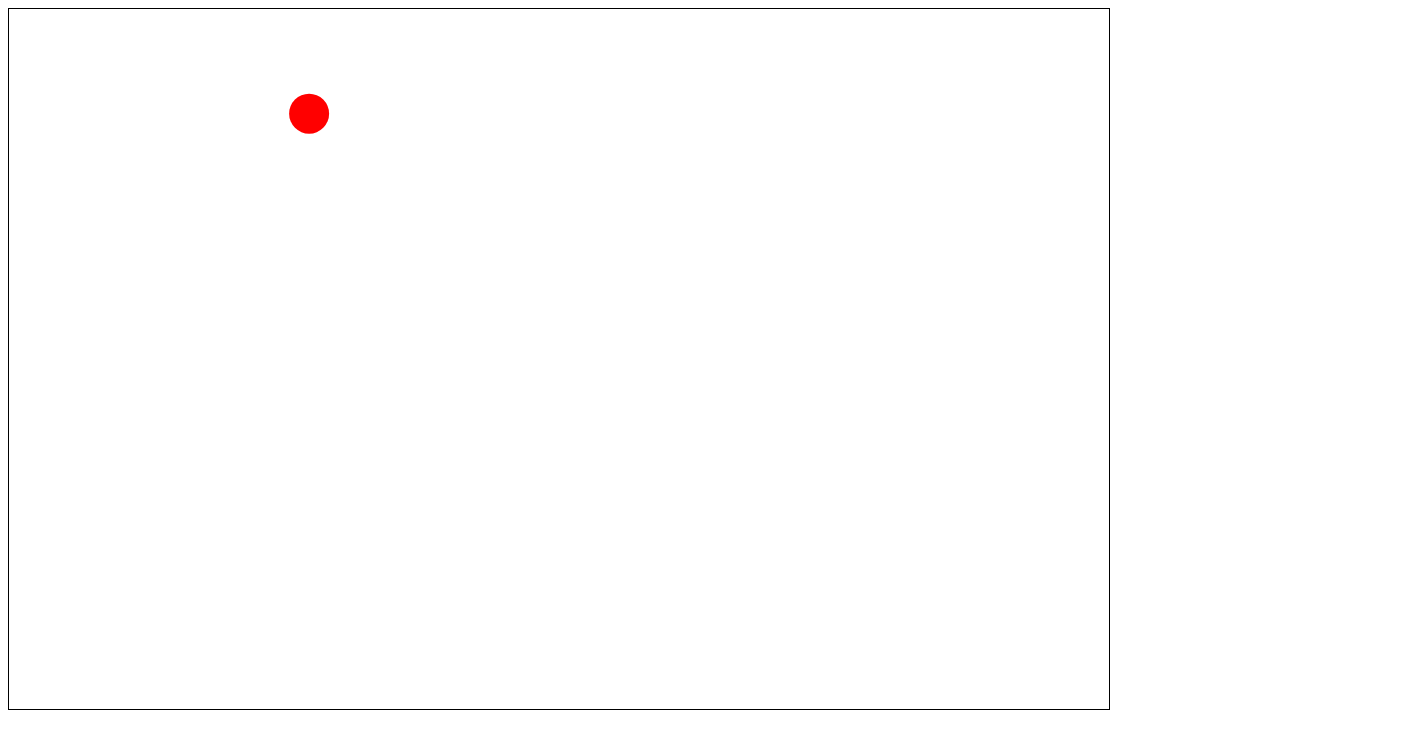
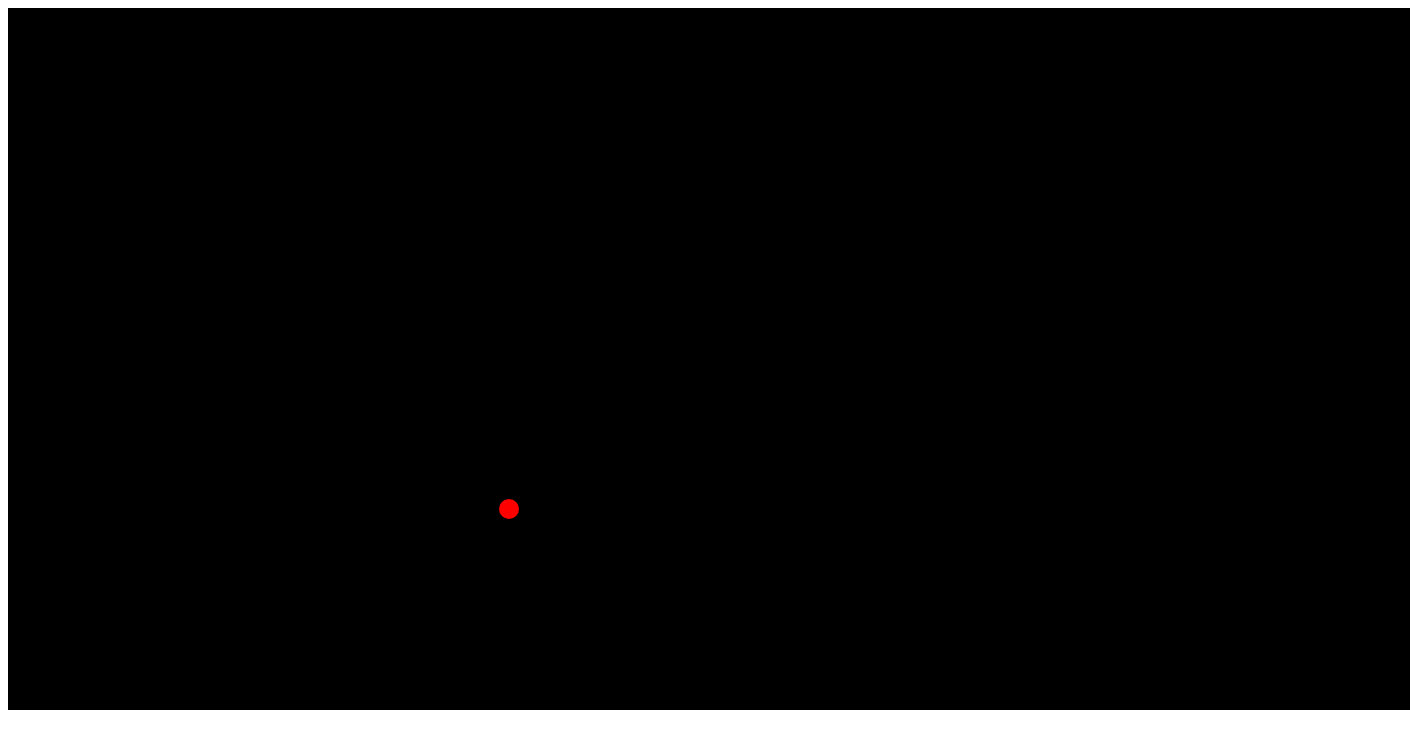
Before and after one commit to DanielLacis/SpaceGame, a plain HTML site: page index.html in a window 1280 px wide. Shown: the whole page, 1410 px wide, since content can reach past the window. Drawn offline with Linux system fonts and the light colour scheme.

Commit message:
can move and draw ship

```diff
--- a/index.html
+++ b/index.html
@@ -19,13 +19,14 @@
     <script type="application/javascript" src="lib/ship.js"></script>
     <script type="application/javascript">
       var canvasEl = document.getElementById('main-canvas');
-      var dims = [1100, 700];
+      var dims = [1400, 700];
       canvasEl.width = dims[0];
       canvasEl.height = dims[1];
       var ctx = canvasEl.getContext("2d");
       var gameView = new SpaceGame.GameView({ ctx: ctx })
       var game = new SpaceGame.Game({ gameView: gameView, dims: dims });
-      setInterval(function() { game.run() }, 1000 / 60);
+      window.onkeydown = game.handleKeys.bind(game);
+      var interval = setInterval(function() { game.run() }, 1000 / 60);
     </script>
   </body>
 </html>
--- a/lib/game.js
+++ b/lib/game.js
@@ -7,13 +7,41 @@
     SpaceGame.Game.dims = options.dims;
     var positions = SpaceGame.Util.sinusoidPositionsDown({ amp: 100, startPos: [400, 100], step: 0.005 });
     this.projectile = new SpaceGame.Projectile({ positions: positions });
+    this.playerShip = new SpaceGame.Ship({ position: [500, 500] })
+  };
+
+  Game.KEYS = {
+    37: 'left',
+    39: 'right',
+    40: 'down',
+    38: 'up',
+    32: 'spacebar',
+    27: 'escape',
+    13: 'enter'
   };
 
   SpaceGame.Game.prototype.run = function() {
-    var nextPos = this.projectile.nextPosition();
-    if (nextPos) {
-      this.gameView.draw({ position: nextPos, radius: 20 });
-      nextPos = this.projectile.nextPosition();
+    // var nextPos = this.projectile.nextPosition();
+    // if (nextPos) {
+    //   this.gameView.draw({ position: nextPos, radius: 20 });
+    //   nextPos = this.projectile.nextPosition();
+    // }
+    this.playerShip.updatePosition();
+    this.gameView.draw({ position: this.playerShip.position, radius: this.playerShip.radius });
+  };
+
+  SpaceGame.Game.prototype.handleKeys = function(keyboardEvent) {
+    var key = Game.KEYS[keyboardEvent.keyCode];
+    if (key) {
+      keyboardEvent.preventDefault();
+    }
+    switch(key) {
+      case 'left':
+      case 'right':
+      case 'up':
+      case 'down':
+        this.playerShip.changeVelocity(key);
+        break;
     }
   };
 })();
--- a/lib/gameView.js
+++ b/lib/gameView.js
@@ -9,7 +9,10 @@
 
   SpaceGame.GameView.prototype.draw = function(options) {
     //game gives this whatever it needs to draw
-    this.ctx.clearRect(0, 0, SpaceGame.Game.dims[0], SpaceGame.Game.dims[1]);
+    var dims = SpaceGame.Game.dims;
+    this.ctx.clearRect(0, 0, dims[0], dims[1]);
+    this.ctx.fillStyle = 'black';
+    this.ctx.fillRect(0, 0, dims[0], dims[1]);
     this.ctx.fillStyle = 'red';
     var position = options.position;
     var radius = options.radius;
--- a/lib/projectile.js
+++ b/lib/projectile.js
@@ -6,6 +6,7 @@
   var Projectile = SpaceGame.Projectile = function(options) {
     this.positions = options.positions;
     options.position = this.positions.pop();
+    this.damage = options.damage;
     SpaceGame.MovingObject.call(this, options);
   };
 
--- a/lib/ship.js
+++ b/lib/ship.js
@@ -4,12 +4,38 @@
   }
   var Ship = SpaceGame.Ship = function(options) {
     this.velocity = [0, 0];
+    this.velocityIncrement = 1;
+    this.velocityMax = 5;
+    this.radius = 10;
     SpaceGame.MovingObject.call(this, options);
   };
 
   SpaceGame.Util.inherits(SpaceGame.MovingObject, Ship);
 
-  Ship.prototype.nextPosition = function() {
-    return SpaceGame.Util.addVecs(this.position, this.velocity);
+  SpaceGame.Ship.KEYMAP = {
+    'left': [0, -1],
+    'right': [0, 1],
+    'up': [1, -1],
+    'down': [1, 1]
+  };
+
+  Ship.prototype.changeVelocity = function(key) {
+    var mappedKey = SpaceGame.Ship.KEYMAP[key];
+    var canAccelerate;
+    if (mappedKey[1] === -1) {
+      canAccelerate = (this.velocity[mappedKey[0]] > -1 * this.velocityMax);
+    } else {
+      canAccelerate = (this.velocity[mappedKey[0]] < this.velocityMax);
+    }
+    if (canAccelerate) {
+      this.velocity[mappedKey[0]] += this.velocityIncrement * mappedKey[1];
+    }
+
+  };
+
+  Ship.prototype.updatePosition = function() {
+    var dims = SpaceGame.Game.dims;
+    var nextPos = SpaceGame.Util.addVecs(this.position, this.velocity);
+    this.position = SpaceGame.Util.keepInBounds(nextPos, dims, this.radius);
   };
 })();
--- a/lib/util.js
+++ b/lib/util.js
@@ -39,4 +39,15 @@
   var validPosition = Util.validPosition = function (pos, maxes) {
     return ((pos[1] >= 0 && pos[1] <= maxes[1]));
   };
+
+  var keepInBounds = Util.keepInBounds = function (pos, dims, offset) {
+    for(var i = 0; i < 2; i++) {
+      if (pos[i] < 0 + offset) {
+        pos[i] = 0 + offset;
+      } else if (pos[i] > dims[i] - offset) {
+        pos[i] = dims[i] - offset;
+      }
+    }
+    return pos;
+  };
 })();
```
